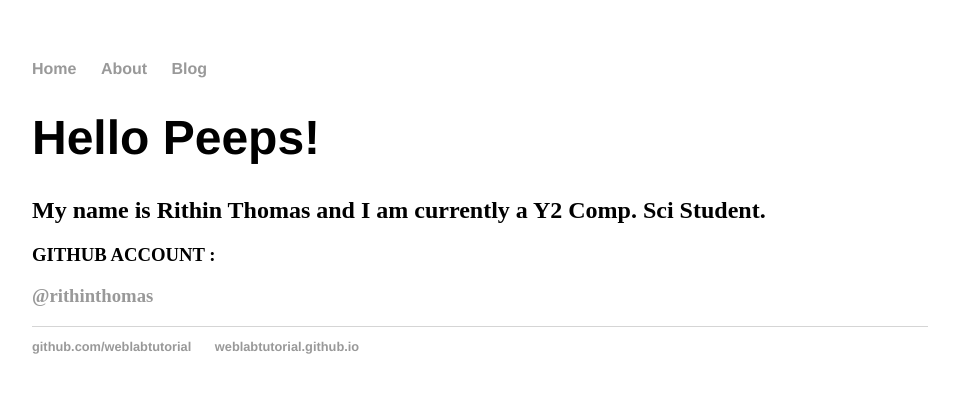
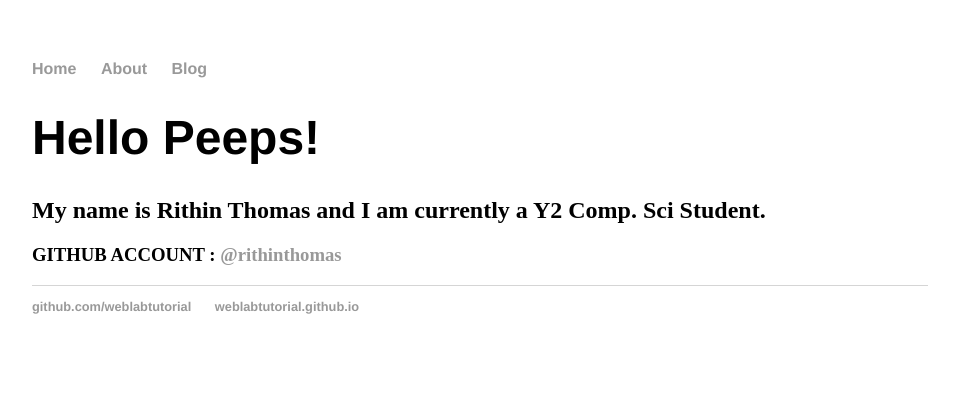
Before and after one commit to rithinthomas/rithinthomas.github.io, a Jekyll site: the page built from about/index.html, in a window 1280 px wide. Shown: the top 393 px of the page, without its empty margins (160-1119 px from the left). Built offline with Jekyll 4.4.1, drawn with Linux system fonts in a browser that asks for light colours.

Commit message:
Update index.html

```diff
--- a/about/index.html
+++ b/about/index.html
@@ -6,4 +6,7 @@ title: Hello Peeps!
   <h1>{{page.title}}<h1>
   <h2>My name is Rithin Thomas and I am currently a Y2 Comp. Sci Student.<h2>
 
-  <h3> GITHUB ACCOUNT : <h3> <a href="https://github.com/rithinthomas">@rithinthomas</a>
+  <h3>
+    GITHUB ACCOUNT :
+      <a href="https://github.com/rithinthomas">@rithinthomas</a>
+  </h3>
```
